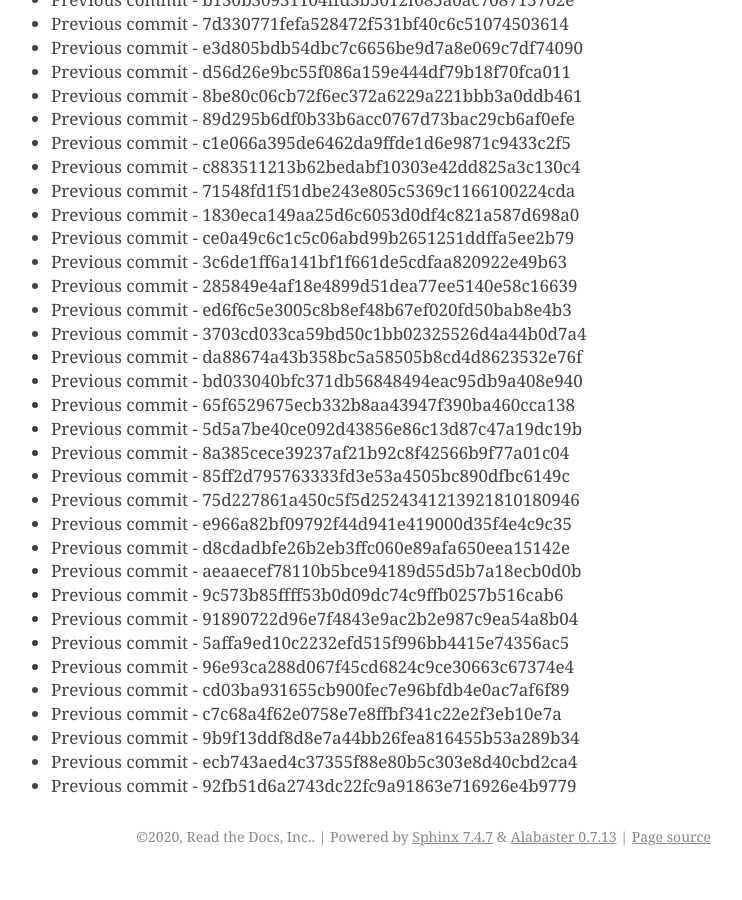
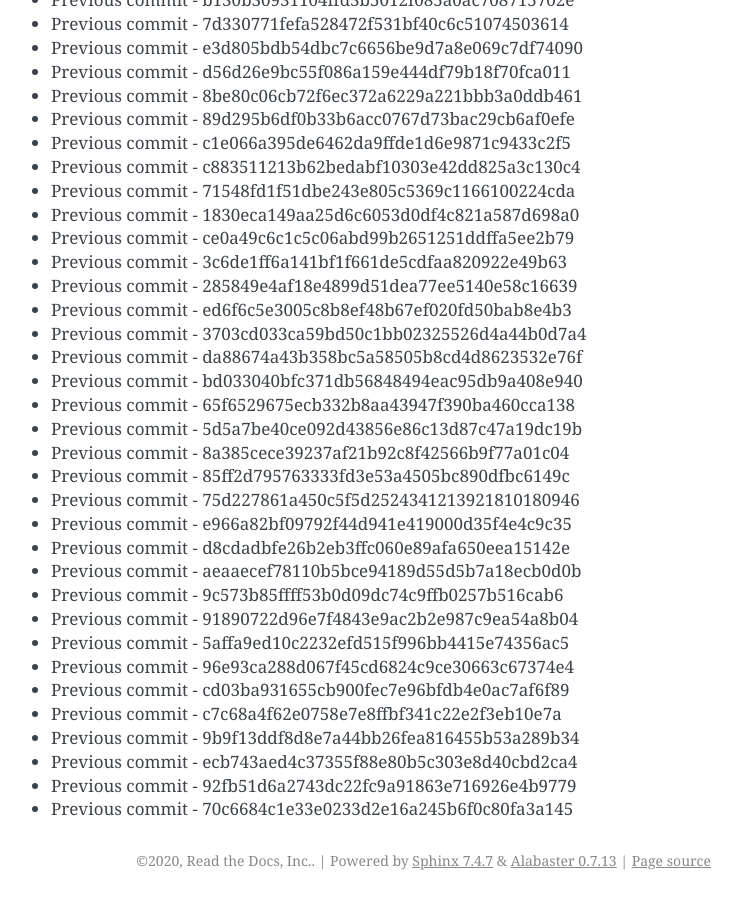
Before and after one commit to readthedocs/rtd-git-stresstest, a Sphinx documentation site: the page built from docs/updates.rst, in a window 1280 px wide and 900 px high, scrolled down 87252 px. Shown: the whole window, without its empty margins (399-1141 px from the left). Built offline with Sphinx 7.4.7, drawn with Linux system fonts in a browser that asks for light colours; before the commit the page ends 88128 px from its top, so only the background shows below that.

Commit message:
Generating commit from previous: 70c6684c1e33e0233d2e16a245b6f0c80fa3a145

```diff
--- a/docs/updates.rst
+++ b/docs/updates.rst
@@ -3698,3 +3698,4 @@ It can be tested for any performance characteristics.
 * Previous commit - 9b9f13ddf8d8e7a44bb26fea816455b53a289b34
 * Previous commit - ecb743aed4c37355f88e80b5c303e8d40cbd2ca4
 * Previous commit - 92fb51d6a2743dc22fc9a91863e716926e4b9779
+* Previous commit - 70c6684c1e33e0233d2e16a245b6f0c80fa3a145
```
